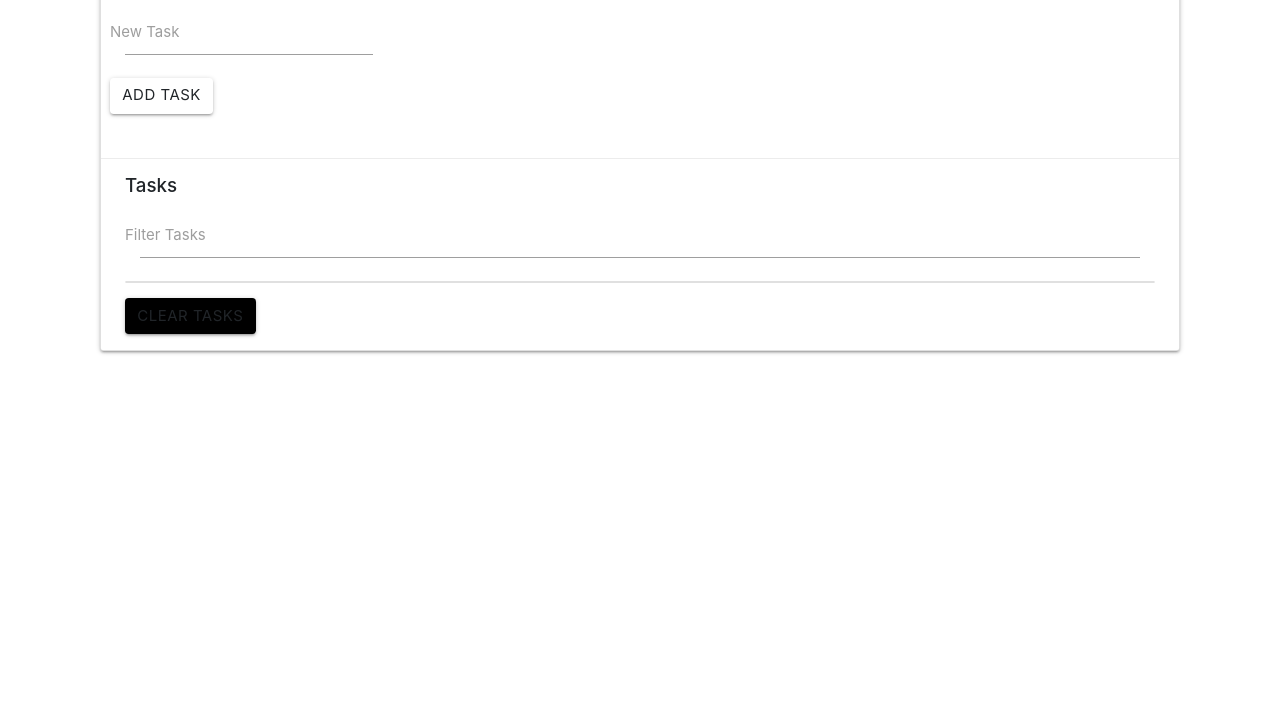
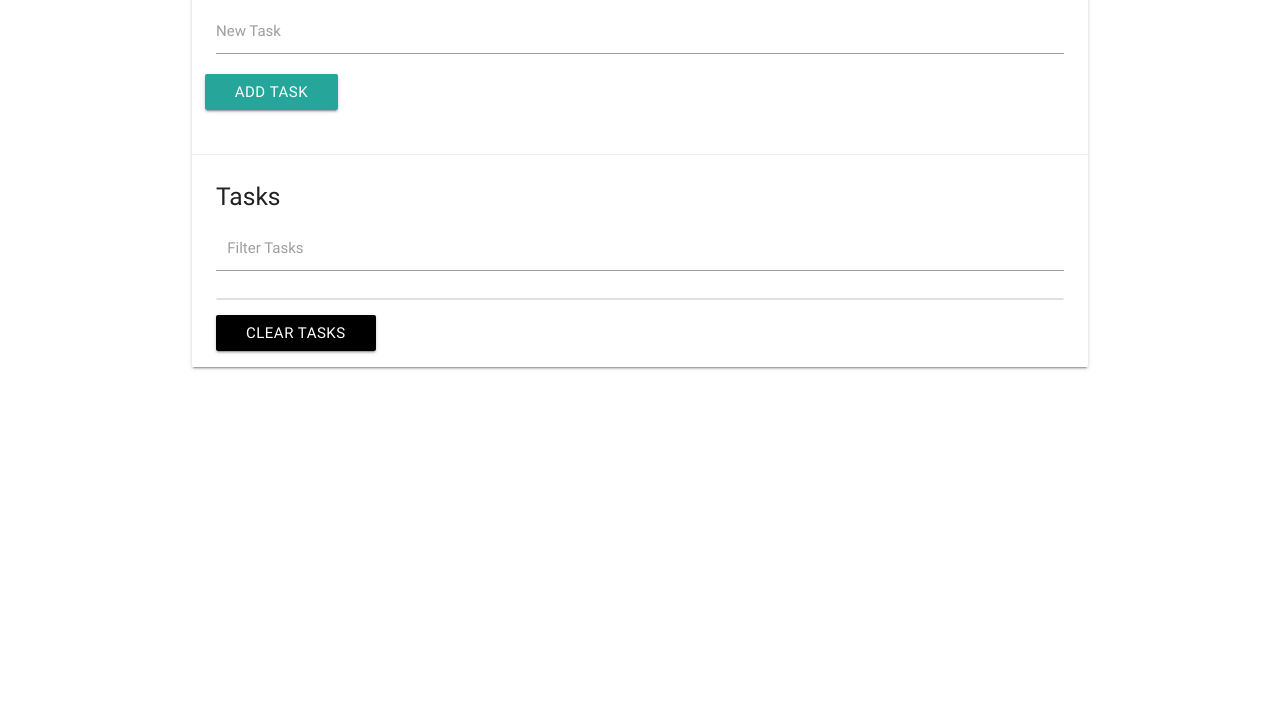
Before and after one commit to CBStanley12/js-task-list, a plain HTML site: page index.html in a window 1280 px wide. Shown: the part 79-800 px from the top of the page. Drawn offline with nearby package versions, Linux system fonts and the light colour scheme.

Commit message:
style: removed bootstrap cdn link

```diff
--- a/index.html
+++ b/index.html
@@ -6,19 +6,18 @@
     <meta http-equiv="X-UA-Compatible" content="ie=edge">
     <title>Task List</title>
 
-    <link rel="stylesheet" href="https://cdnjs.cloudflare.com/ajax/libs/materialize/1.0.0/css/materialize.min.css" />
-    <link href="https://stackpath.bootstrapcdn.com/bootstrap/4.3.1/css/bootstrap.min.css" rel="stylesheet" integrity="sha384-ggOyR0iXCbMQv3Xipma34MD+dH/1fQ784/j6cY/iJTQUOhcWr7x9JvoRxT2MZw1T" crossorigin="anonymous">
+    <link rel="stylesheet" href="https://cdnjs.cloudflare.com/ajax/libs/materialize/0.100.2/css/materialize.min.css">
     <link href="https://stackpath.bootstrapcdn.com/font-awesome/4.7.0/css/font-awesome.min.css" rel="stylesheet" integrity="sha384-wvfXpqpZZVQGK6TAh5PVlGOfQNHSoD2xbE+QkPxCAFlNEevoEH3Sl0sibVcOQVnN" crossorigin="anonymous">
 </head>
 <body>
     <div class="container">
-        <div class="col-12">
+        <div class="col s12">
             <div id="main" class="card">
                 <div class="card-content">
                     <span class="card-title">Task List</span>
                     <div class="row">
                         <form id="task-form">
-                            <div class="input-field col-12">
+                            <div class="input-field col s12">
                                 <input type="text" name="task" id="task">
                                 <label for="task">New Task</label>
                             </div>
@@ -28,7 +27,7 @@
                 </div>
                 <div class="card-action">
                     <h5 id="task-title">Tasks</h5>
-                    <div class="input-field col-12">
+                    <div class="input-field col s12">
                         <input type="text" name="filter" id="filter">
                         <label for="filter">Filter Tasks</label>
                     </div>
@@ -39,8 +38,8 @@
         </div>
     </div>
 
-    <script src="https://cdnjs.cloudflare.com/ajax/libs/jquery/3.4.0/jquery.min.js"></script>
-    <script src="https://cdnjs.cloudflare.com/ajax/libs/materialize/1.0.0/js/materialize.min.js"></script>
+    <script src="https://code.jquery.com/jquery-3.2.1.js" integrity="sha256-DZAnKJ/6XZ9si04Hgrsxu/8s717jcIzLy3oi35EouyE=" crossorigin="anonymous"></script>
+    <script src="https://cdnjs.cloudflare.com/ajax/libs/materialize/0.100.2/js/materialize.min.js"></script>
     <script src="app.js"></script>
 </body>
 </html>
```
